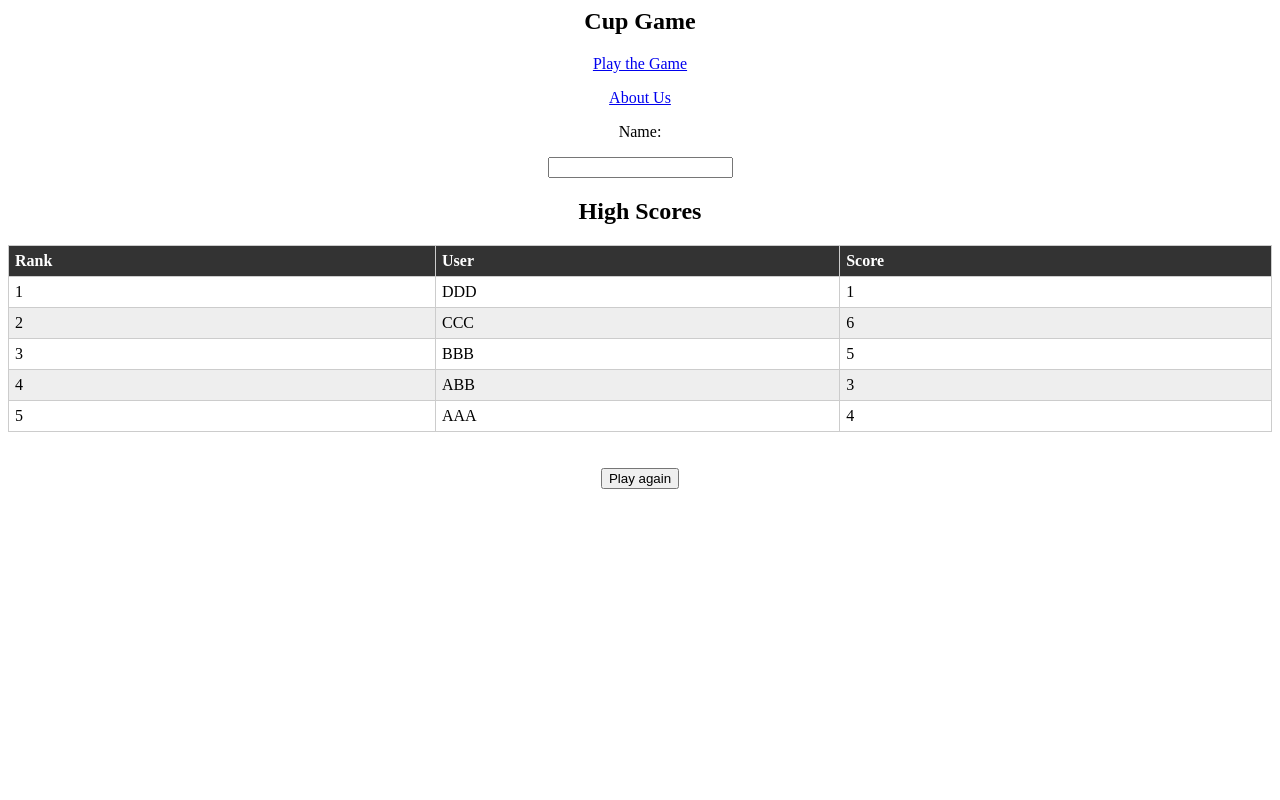
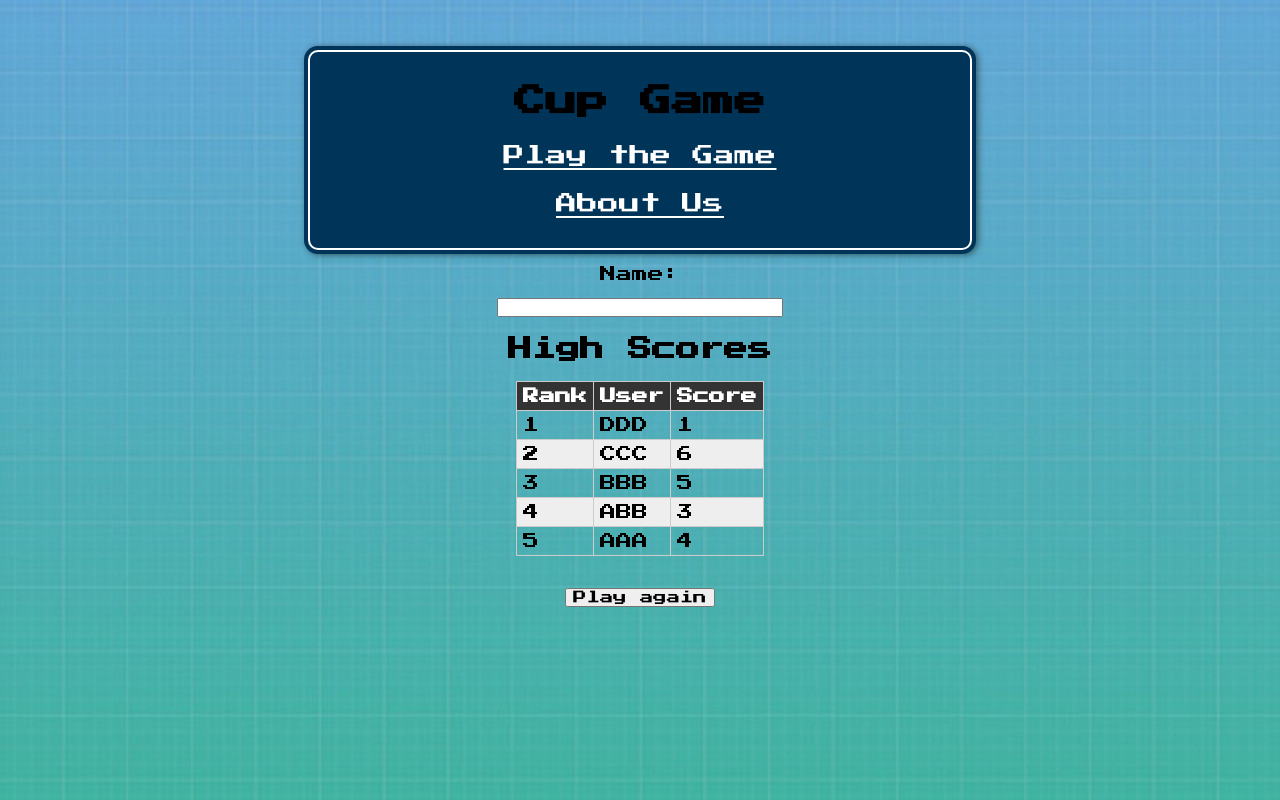
Before and after one commit to wohlfea/cup-game, a plain HTML site: page scores.html in a window 1280 px wide. Drawn offline with Linux system fonts and the light colour scheme.

Commit message:
added background and style to text

```diff
--- a/css/style.css
+++ b/css/style.css
@@ -11,12 +11,26 @@
   width: 350px;
   text-align: justify;
 }
+*{
+  font-family: 'Press Start 2P', cursive;
+}
+body{
+background: url("../images/2.jpg") no-repeat center center fixed;
+background-size: cover;
+}
+#tableWrap {
+  display: flex;
+  justify-content: space-around;
+  flex-wrap: wrap;
+  /*flex-direction:column;*/
+}
 
 table {
-  width: 100%;
+  margin-left: 400px
+  margin-right: 400px;
   border-collapse: collapse;
 }
-/* Zebra striping */
+
 tr:nth-of-type(even) {
   background: #eee;
 }
@@ -39,3 +53,21 @@ text-align: center;
   margin-top: 20px;
   text-align: center;
 }
+header{
+ padding: 10px;
+ margin-top: 50px;
+ margin-left: 300px;
+ margin-right: 300px;
+ background: #003459;
+ font-size: 21px;
+ font-weight: bold;
+ line-height: 1.3em;
+ border: 2px solid #fff;
+ border-radius: 10px;
+ box-shadow: 0 0 0 4px #003459, 2px 1px 6px 4px rgba(10, 10, 0, 0.5);
+ font-weight: normal;
+}
+
+a{
+  color: white;
+}
--- a/scores.html
+++ b/scores.html
@@ -3,6 +3,7 @@
   <meta charset="utf-8">
   <meta http-equiv="X-UA-Compatible" content="IE=edge">
   <link rel="stylesheet" type="text/css" href="css/style.css">
+  <link href='https://fonts.googleapis.com/css?family=Press+Start+2P' rel='stylesheet' type='text/css'>
   <title>About Game</title>
 </head>
 <body>
@@ -20,6 +21,7 @@
   </form>
   <div id="highscores">
     <h2>High Scores</h2>
+      <div id='tableWrap'>
         <table>
           <thead>
             <td>Rank</td>
@@ -30,6 +32,7 @@
           </tbody>
         </table>
       </div>
+  </div>
   <br>
   <br>
   <form id="play" action="index.html" method="get">
```
Also changed, not shown: index.html (+1 -0 lines), images/2.jpg (added), 1 other file. Lines whose indentation alone changed are shown as unchanged.
